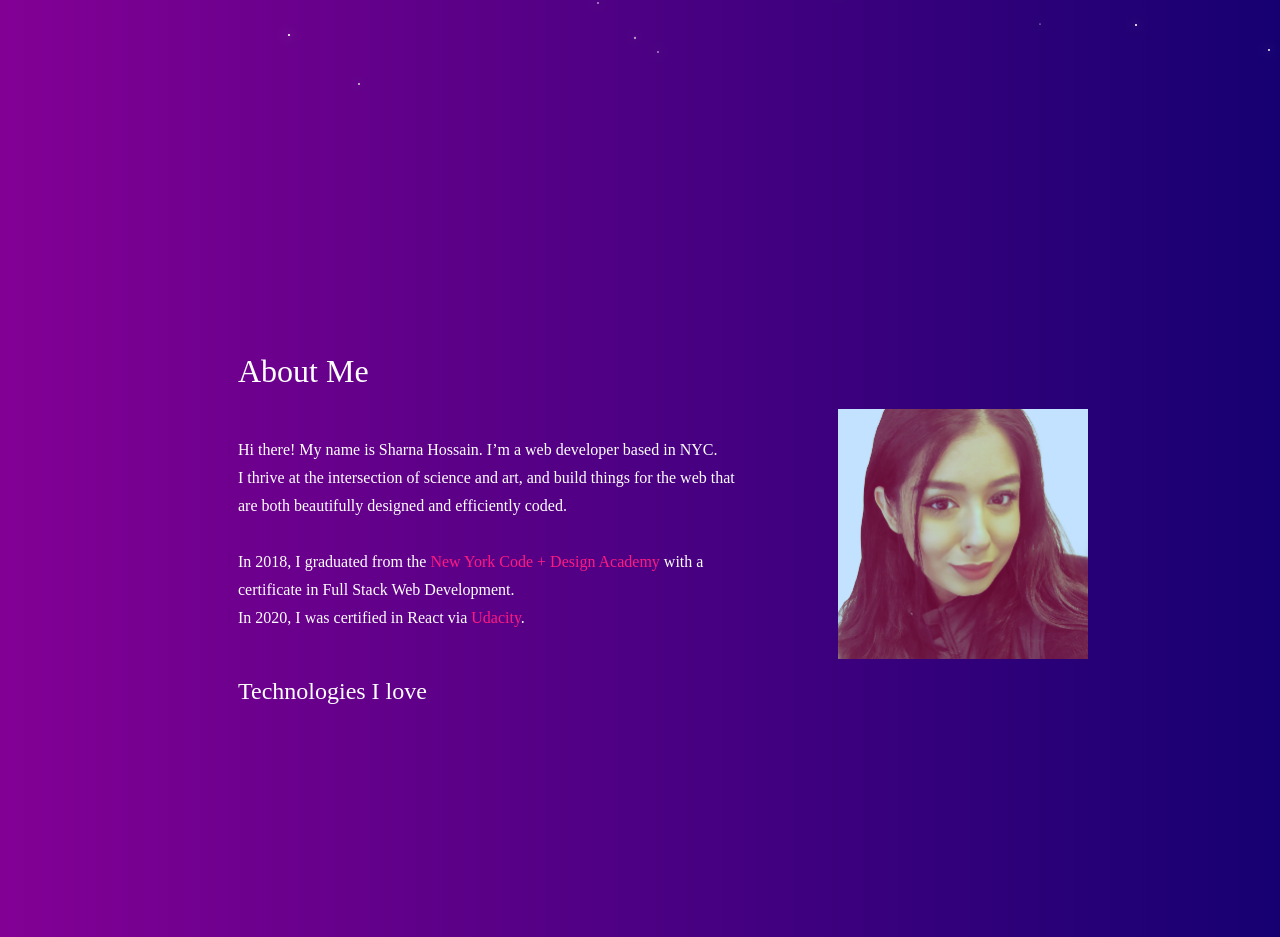
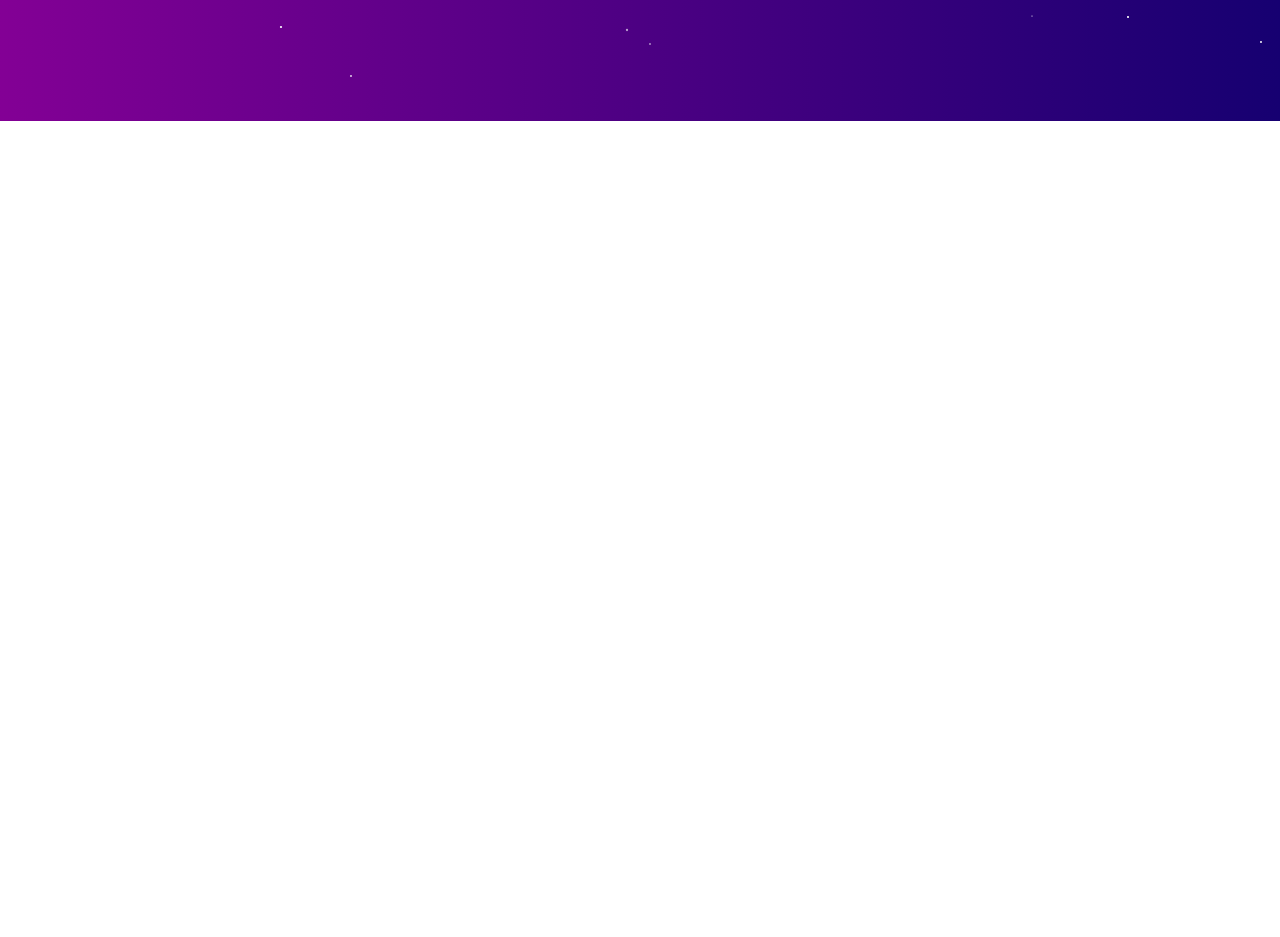
Before and after one commit to sharnajh/sharna, a React (Create React App) app: page / in a window 1280 px wide. Shown: the part 679-1616 px from the top of the page. After the commit the page ends 800 px from the top, so only its background shows below. Built offline with nearby package versions, Linux system fonts and the light colour scheme.

Commit message:
home done

```diff
--- a/src/About.js
+++ b/src/About.js
@@ -13,7 +13,10 @@ class About extends Component {
             Hi there! My name is Sharna Hossain. I’m a web developer based in
             NYC. <br />I thrive at the intersection of science and art, and
             build things for the web that are both beautifully designed and
-            efficiently coded. <br />
+            efficiently coded. I'm an organized, ambitious, and passionate coder
+            currently seeking <a href="">new opportunities</a> as a web or
+            frontend developer.
+            <br />
             <br />
             In 2018, I graduated from the{" "}
             <a href="https://nycda.com/">New York Code + Design Academy</a> with
@@ -24,15 +27,13 @@ class About extends Component {
             </a>
             .{" "}
           </p>
-        <a href="https://github.com/sharnajh">
-          <div
+
+          {/* <div
             id="pic"
             src={Pic}
             alt="A girl smiling with black hair and brown eyes."
-          />
-          </a>
+          /> */}
         </div>
-        <h2>Technologies I love</h2>
       </div>
     );
   }
--- a/src/App.css
+++ b/src/App.css
@@ -5,6 +5,11 @@ body {
   font-family: Futura;
   color: white;
   font-weight: 50;
+  margin:0;
+}
+
+a:focus {
+  outline: none;
 }
 
 #skybanner {
@@ -23,9 +28,7 @@ body {
 }
 
 .star {
-  border: 1px blue;
   background-color: white;
-  filter: drop-shadow(0 0 6px white);
   z-index: -6000;
 }
 
@@ -56,8 +59,8 @@ body {
 }
 
 .section {
+  height: 100vh;
   width: 100vw;
-  height: 100vh;
   display: flex;
   justify-content: center;
   align-items: center;
@@ -85,11 +88,20 @@ body {
   z-index: 1000;
 }
 
+
 #bio {
   display: flex;
   width: 880px;
   justify-content: space-between;
   align-items: center;
+
+}
+
+#about {
+  background-color: white;
+  position: absolute;
+  z-index: -20;
+  color: black;
 }
 
 #about h1,
@@ -104,16 +116,35 @@ body {
   font-size: 16px;
   padding: 30px;
   line-height: 28px;
-  width: 500px;
+  width: 550px;
 }
 
 .desc a:link,
 .desc a:visited {
   text-decoration: none;
-  color: #ff1a82;
+  color: black;
   cursor: pointer;
+  position: relative;
+  z-index:200;
 }
 
+.desc a:link:after {
+  content: "";
+  display:inline-block;
+  background-color: #00B7FF;
+  position: absolute;
+  width: 100%;
+  height:8px;
+  bottom:0;
+  left:0;
+  z-index: -1;
+  transition: 0.35s cubic-bezier(0.25, 0.1, 0, 2.05);
+}
+
+.desc a:hover:link:after, .desc a:hover:visited:after {
+  height: 100%;
+  transition: 0.35s cubic-bezier(0.25, 0.1, 0, 2.05);
+}
 
 
 #pic {
@@ -121,27 +152,17 @@ body {
   background-size: cover;
   width: 250px;
   height: 250px;
+  border-radius:4px;
+  margin-right:0;
 }
 
-#pic:hover:before, #pic:hover:after  {
+#pic:hover:before  {
   opacity:0;
   cursor: pointer;
   transition: 0.5s;
 }
 
 #pic::before {
-  background-color: #00B7FF;
-  content: '';
-  display: inline-block;
-  width: 250px;
-  height: 250px;
-  mix-blend-mode: darken;
-  position:absolute;
-  opacity:0.4;
-  transition: 0.25s;
-}
-
-#pic::after {
   background-color: #FF1A82;
   content: '';
   display: inline-block;
@@ -151,10 +172,10 @@ body {
   position:absolute;
   opacity: 0.4;
   transition: 0.5s;
+  border-radius:4px;
 }
 
-
-
-#blob {
-  margin: 0;
+#email {
+  display:inline-block;
+  margin:0;
 }
--- a/src/App.js
+++ b/src/App.js
@@ -9,7 +9,7 @@ const App = () => {
     <div>
       <StarrySky />
       <Home />
-      <About />
+      {/* <About /> */}
     </div>
   );
 };
--- a/src/Home.js
+++ b/src/Home.js
@@ -75,6 +75,7 @@ class Home extends Component {
           Hi, I'm <span style={{ color: "#FF1A77" }}>Sharna</span>.
         </h1>
         <h1 style={{ fontSize: "23px" }}>I'm a Web Developer.</h1>
+
       </div>
     );
   }
```
Also changed, not shown: public/logo192.png, 1 other file (tests, documents, lock files or other folders).
